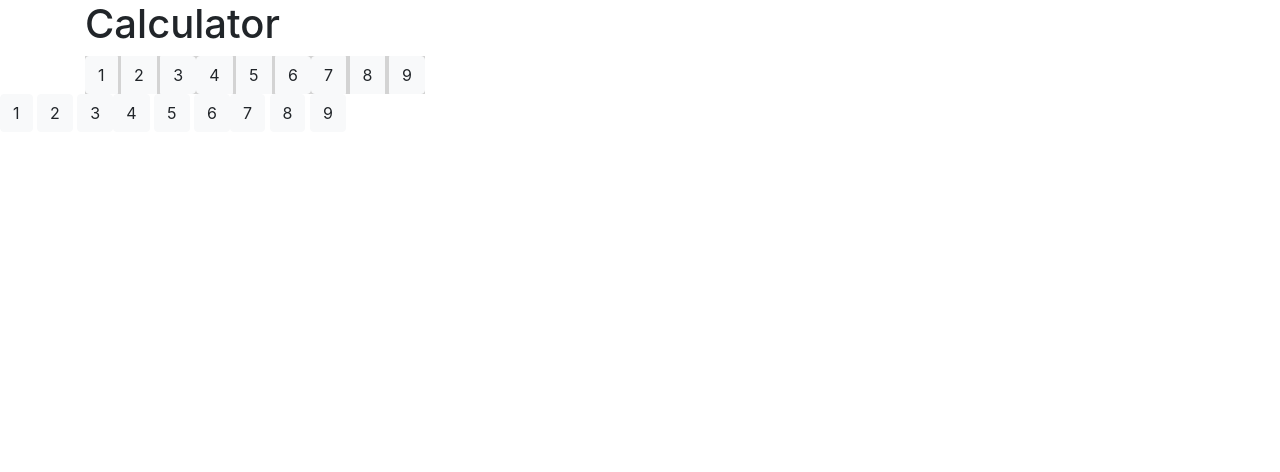
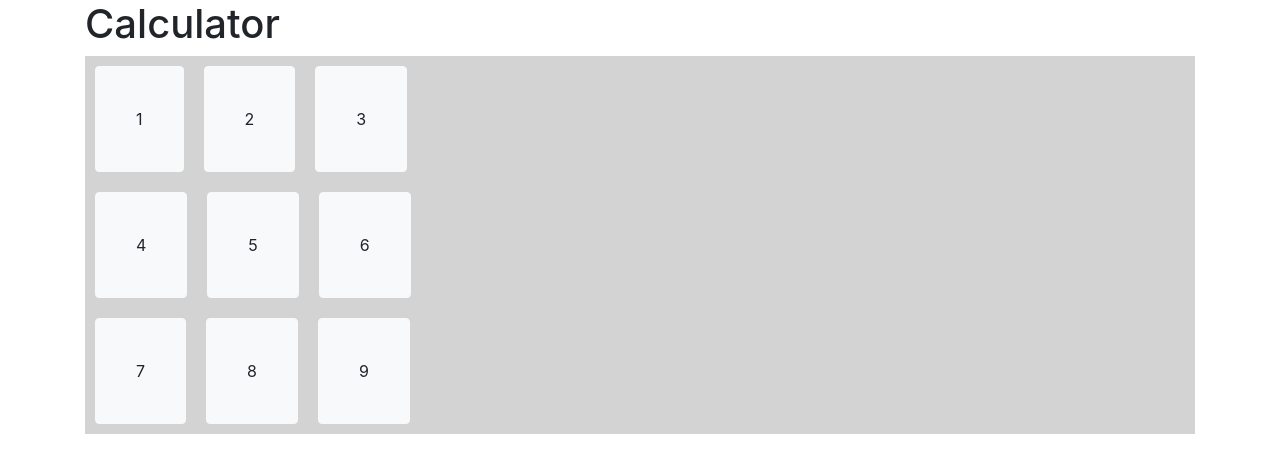
Before and after one commit to DuHerb/calculator2, a plain HTML site: page index.html in a window 1280 px wide. Drawn offline with Linux system fonts and the light colour scheme.

Commit message:
fix button styling

```diff
--- a/css/styles.css
+++ b/css/styles.css
@@ -1,6 +1,10 @@
 .calc {
-  display: block;
   background-color: lightgray;
+}
+
+.btn {
+  padding: 40px;
+  margin: 10px;
 }
 
 .calc-button {
--- a/index.html
+++ b/index.html
@@ -11,29 +11,25 @@
   <body>
     <div class="container">
       <h1>Calculator</h1>
-      <div class="calc-containder">
-        <div class="btn-toolbar" role="toolbar" aria-label="...">
-          <div class="btn-group calc" role="group" aria-label="...">
+        <div class="btn-toolbar calc" role="toolbar" aria-label="...">
             <button type="button" class="btn btn-light">1</button>
             <button type="button" class="btn btn-light">2</button>
             <button type="button" class="btn btn-light">3</button>
-          </div>
-          <br>
-          <div class="btn-group calc" role="group" aria-label="...">
+        </div >
+        <div class="btn-toolbar calc" role="toolbar" aria-label="...">
             <button type="button" class="btn btn-light">4</button>
             <button type="button" class="btn btn-light">5</button>
             <button type="button" class="btn btn-light">6</button>
-          </div>
-          <div class="btn-group calc" role="group" aria-label="...">
+        </div >
+        <div class="btn-toolbar calc" role="toolbar" aria-label="...">
             <button type="button" class="btn btn-light">7</button>
             <button type="button" class="btn btn-light">8</button>
             <button type="button" class="btn btn-light">9</button>
-          </div>
         </div >
       </div>
     </div>
 
-    <div class="flex-calc">
+    <!-- <div class="flex-calc">
         <div class="calc-row">
           <button type="button calc-button" class="btn btn-light">1</button>
           <button type="button calc-button" class="btn btn-light">2</button>
@@ -49,6 +45,6 @@
           <button type="button calc-button" class="btn btn-light">8</button>
           <button type="button calc-button" class="btn btn-light">9</button>
         </div>
-    </div>
+    </div> -->
   </body>
 </html>
```
